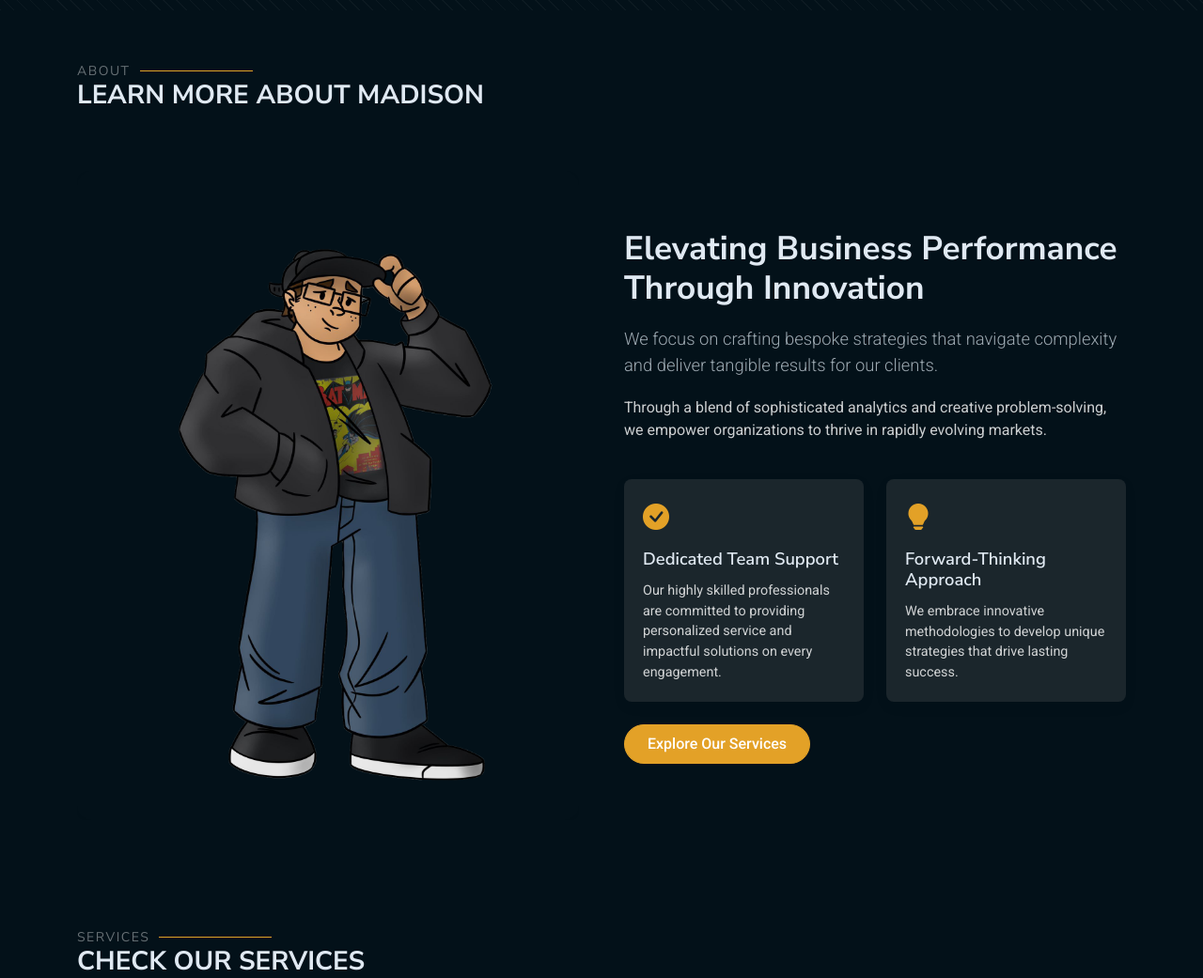
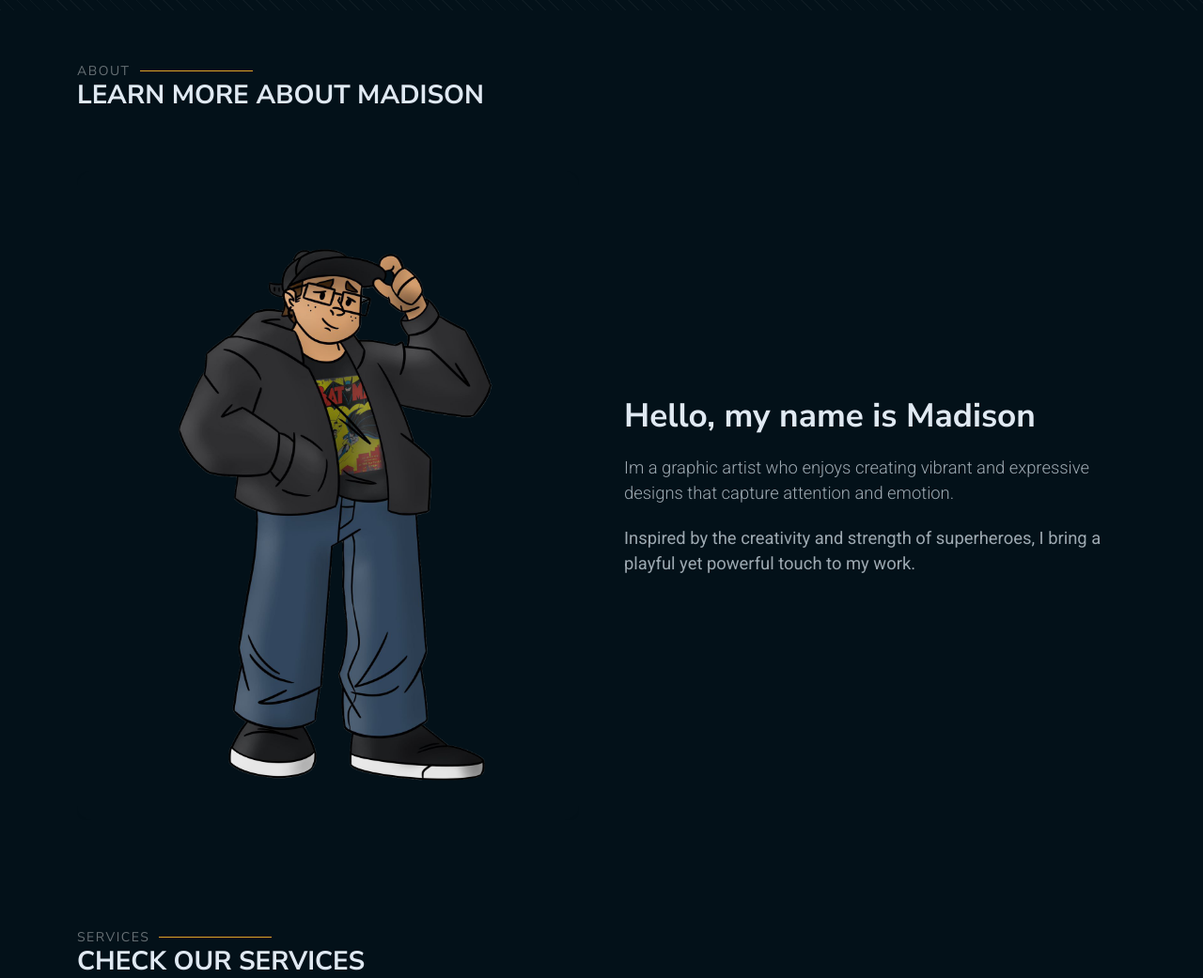
Before and after one commit to Neufae/MadisonWeb, a PHP site: page / in a window 1280 px wide. Shown: the part 789-1830 px from the top of the page at 94% size. Run offline with PHP 8.4, Linux system fonts and the light colour scheme.

Commit message:
About Section p text has changed fonts and removed client blurbs

```diff
--- a/Strategy/assets/css/main.css
+++ b/Strategy/assets/css/main.css
@@ -1087,7 +1087,9 @@ section,
 }
 
 .about .about-content p {
-  margin-bottom: 1rem;
+  font-size: 1.15rem;
+  margin-bottom: 1.25rem;
+  color: color-mix(in srgb, var(--heading-color), transparent 30%);
 }
 
 .about .about-content .feature-item {
--- a/Strategy/index.html
+++ b/Strategy/index.html
@@ -155,31 +155,12 @@
 
           <div class="col-lg-6 mt-4 mt-lg-0" data-aos="fade-left" data-aos-delay="300">
             <div class="about-content">
-              <h2>Elevating Business Performance Through Innovation</h2>
-              <p class="lead">We focus on crafting bespoke strategies that navigate complexity and deliver tangible results for our clients.</p>
-              <p>Through a blend of sophisticated analytics and creative problem-solving, we empower organizations to thrive in rapidly evolving markets.</p>
+              <h2>Hello, my name is Madison</h2>
+              <p class="lead">Im a graphic artist who enjoys creating vibrant and expressive designs that capture attention and emotion.</p>
+              <p>Inspired by the creativity and strength of superheroes, I bring a playful yet powerful touch to my work.</p>
 
-              <div class="row g-4 mt-3">
-                <div class="col-md-6" data-aos="zoom-in" data-aos-delay="400">
-                  <div class="feature-item">
-                    <i class="bi bi-check-circle-fill"></i>
-                    <h5>Dedicated Team Support</h5>
-                    <p>Our highly skilled professionals are committed to providing personalized service and impactful solutions on every engagement.</p>
-                  </div>
-                </div>
-                <div class="col-md-6" data-aos="zoom-in" data-aos-delay="450">
-                  <div class="feature-item">
-                    <i class="bi bi-lightbulb-fill"></i>
-                    <h5>Forward-Thinking Approach</h5>
-                    <p>We embrace innovative methodologies to develop unique strategies that drive lasting success.</p>
-                  </div>
-                </div>
-              </div>
-
-              <a href="#" class="btn btn-primary mt-4">Explore Our Services</a>
             </div>
           </div>
-        </div>
 
                 </div>
               </div>
@@ -858,12 +839,12 @@
           <div class="col-lg-6" data-aos="fade-up" data-aos-delay="100">
             <div class="team-member d-flex">
               <div class="member-img">
-                <img src="assets/img/person/person-m-7.webp" class="img-fluid" alt="" loading="lazy">
+                <img src="assets/img/person/Madison.png" class="img-fluid" alt="" loading="lazy">
               </div>
               <div class="member-info flex-grow-1">
                 <h4>Madison Douglas</h4>
-                <span>Chief Executive Officer</span>
-                <p>Aliquam iure quaerat voluptatem praesentium possimus unde laudantium vel dolorum distinctio dire flow</p>
+                <span>Visual Artist</span>
+                <p>Madison is a creative designer who specializes in imaginative character and concept art. She brings a vibrant, story-driven touch to everything she creates.</p>
                 <div class="social">
                   <a href=""><i class="bi bi-facebook"></i></a>
                   <a href=""><i class="bi bi-twitter-x"></i></a>
```
Also changed, not shown: Strategy/assets/img/favicon.png, Strategy/assets/img/person/Madison.png (added), Strategy/assets/img/person/Natalie.png.
